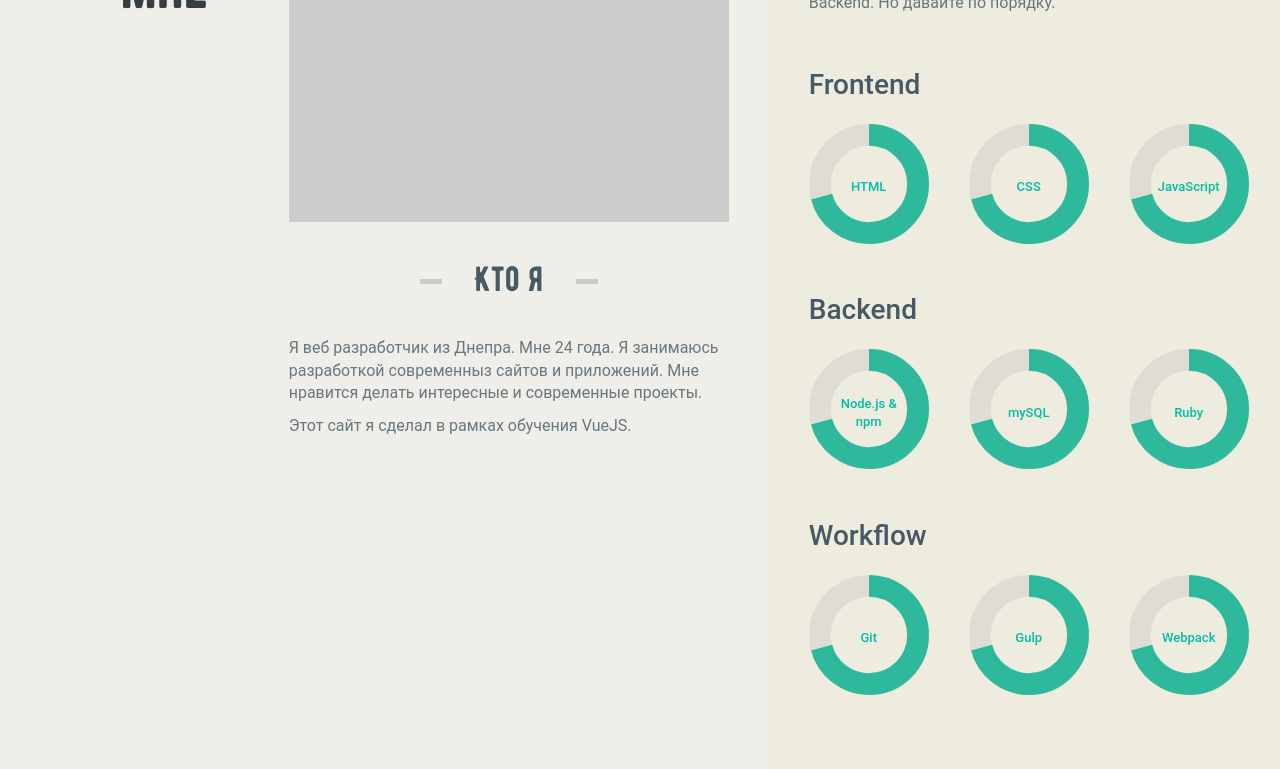
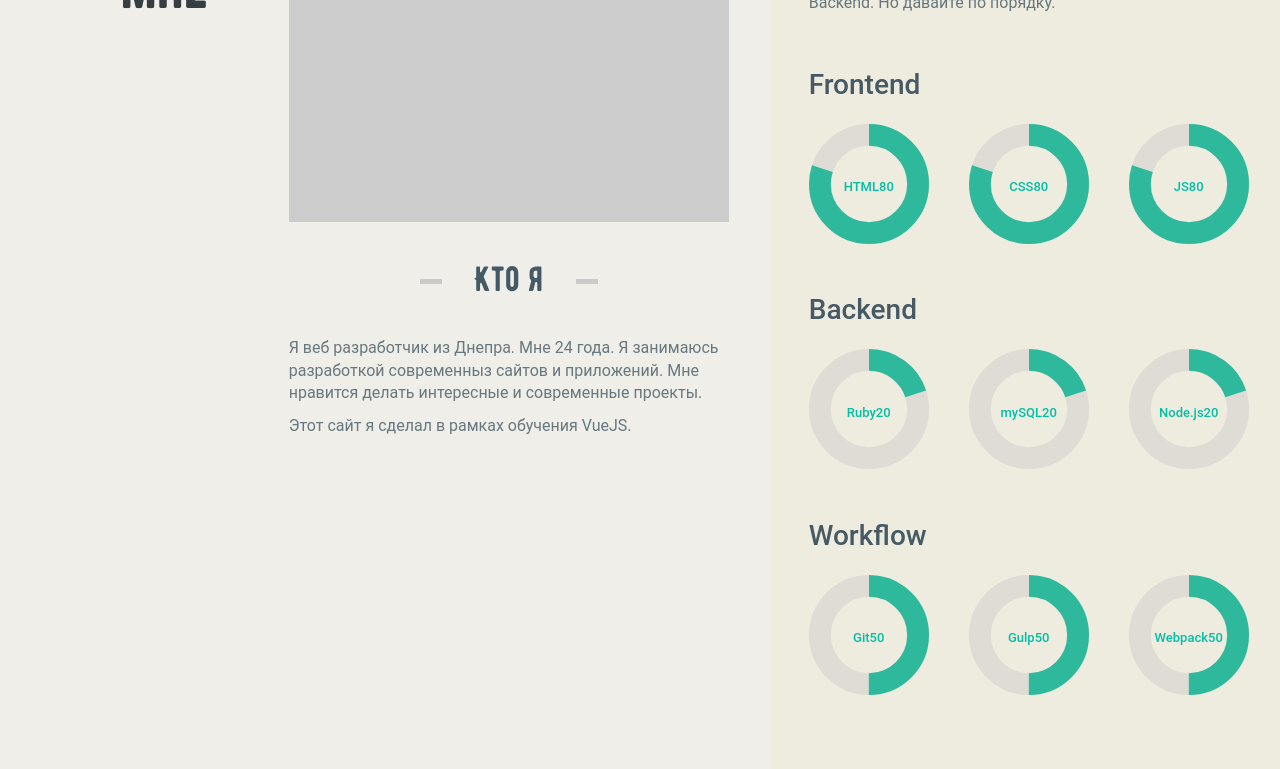
Before and after one commit to BeMoreHuman/BeMoreHuman.github.io, a Vue app: page /about in a window 1280 px wide. Shown: the part 940-1709 px from the top of the page. Built offline with nearby package versions, Linux system fonts and the light colour scheme; a web font is replaced by a local one.

Commit message:
About page, rewrite skill list

```diff
--- a/src/App.vue
+++ b/src/App.vue
@@ -1,6 +1,7 @@
 <template>
   <div id="app">
     <div id="nav">
+      <router-link to="/practice">Practice</router-link> |
       <router-link to="/">Home</router-link> |
       <router-link to="/about">About</router-link> |
       <router-link to="/welcome">Welcome</router-link> |
--- a/src/router.js
+++ b/src/router.js
@@ -37,8 +37,16 @@ export default new Router({
     {
       path: "/blog",
       name: "blog",
+      component: () => import(/* webpackChunkName: "blog" */ "./views/Blog.vue")
+    },
+    {
+      path: "/practice",
+      name: "practice",
       component: () =>
-        import(/* webpackChunkName: "works" */ "./views/Blog.vue")
+        import(/* webpackChunkName: "practice" */ "./views/Practice.vue")
     }
   ]
+  // scrollBehavior(to, from, savedPosition) {
+  //   return { x: 0, y: 0 };
+  // }
 });
--- a/src/views/About.vue
+++ b/src/views/About.vue
@@ -34,81 +34,15 @@
       <article class="about-article about-article--right">
         <h3 class="about-article__subtitle">Чем я могу быть вам полезен</h3>
         <p class="about-article__text">Больше всего меня привлекает Frontend разработка, но я также знаком и могу решать не сложные задачи на Backend. Но давайте по порядку.</p>
-        <div class="about-article__skills">
-          <h4 class="skills__title">Frontend</h4>
+        <div v-for="item in qualification" class="about-article__skills">
+          <h4 class="skills__title">{{item.occupation}}</h4>
           <ul class="skills__list">
-            <li class="skills__item">
+            <li v-for="skill in item.skillList" class="skills__item">
               <svg class="skills__circle circle" viewBox="0 0 110 110" width="120" height="120">
                 <circle class="circle__first" r="45" cx="50%" cy="50%" fill="none"></circle>
-                <circle class="circle-90 circle__second" r="45" cx="50%" cy="50%" transform="rotate(-90 55 55)" style="transition-delay: 0s;"></circle>
+                <circle v-bind:class="'circle__' + skill.skillLevel" class="circle__second" r="45" cx="50%" cy="50%" transform="rotate(-90 55 55)"></circle>
               </svg>
-              <p class="skills__name">HTML</p>
-            </li>
-            <li class="skills__item">
-              <svg class="skills__circle circle" viewBox="0 0 110 110" width="120" height="120">
-                <circle class="circle__first" r="45" cx="50%" cy="50%" fill="none"></circle>
-                <circle class="circle-90 circle__second" r="45" cx="50%" cy="50%" transform="rotate(-90 55 55)" style="transition-delay: 0s;"></circle>
-              </svg>
-              <p class="skills__name">CSS</p>
-            </li>
-            <li class="skills__item">
-              <svg class="skills__circle circle" viewBox="0 0 110 110" width="120" height="120">
-                <circle class="circle__first" r="45" cx="50%" cy="50%" fill="none"></circle>
-                <circle class="circle-90 circle__second" r="45" cx="50%" cy="50%" transform="rotate(-90 55 55)" style="transition-delay: 0s;"></circle>
-              </svg>
-              <p class="skills__name">JavaScript</p>
-            </li>
-          </ul>
-        </div>
-        <div class="about-article__skills">
-          <h4 class="skills__title">Backend</h4>
-          <ul class="skills__list">
-            <li class="skills__item">
-              <svg class="skills__circle circle" viewBox="0 0 110 110" width="120" height="120">
-                <circle class="circle__first" r="45" cx="50%" cy="50%" fill="none"></circle>
-                <circle class="circle-90 circle__second" r="45" cx="50%" cy="50%" transform="rotate(-90 55 55)" style="transition-delay: 0s;"></circle>
-              </svg>
-              <p class="skills__name">Node.js & npm</p>
-            </li>
-            <li class="skills__item">
-              <svg class="skills__circle circle" viewBox="0 0 110 110" width="120" height="120">
-                <circle class="circle__first" r="45" cx="50%" cy="50%" fill="none"></circle>
-                <circle class="circle-90 circle__second" r="45" cx="50%" cy="50%" transform="rotate(-90 55 55)" style="transition-delay: 0s;"></circle>
-              </svg>
-              <p class="skills__name">mySQL</p>
-            </li>
-            <li class="skills__item">
-              <svg class="skills__circle circle" viewBox="0 0 110 110" width="120" height="120">
-                <circle class="circle__first" r="45" cx="50%" cy="50%" fill="none"></circle>
-                <circle class="circle-90 circle__second" r="45" cx="50%" cy="50%" transform="rotate(-90 55 55)" style="transition-delay: 0s;"></circle>
-              </svg>
-              <p class="skills__name">Ruby</p>
-            </li>
-          </ul>
-        </div>
-        <div class="about-article__skills">
-          <h4 class="skills__title">Workflow</h4>
-          <ul class="skills__list">
-            <li class="skills__item">
-              <svg class="skills__circle circle" viewBox="0 0 110 110" width="120" height="120">
-                <circle class="circle__first" r="45" cx="50%" cy="50%" fill="none"></circle>
-                <circle class="circle-90 circle__second" r="45" cx="50%" cy="50%" transform="rotate(-90 55 55)" style="transition-delay: 0s;"></circle>
-              </svg>
-              <p class="skills__name">Git</p>
-            </li>
-            <li class="skills__item">
-              <svg class="skills__circle circle" viewBox="0 0 110 110" width="120" height="120">
-                <circle class="circle__first" r="45" cx="50%" cy="50%" fill="none"></circle>
-                <circle class="circle-90 circle__second" r="45" cx="50%" cy="50%" transform="rotate(-90 55 55)" style="transition-delay: 0s;"></circle>
-              </svg>
-              <p class="skills__name">Gulp</p>
-            </li>
-            <li class="skills__item">
-              <svg class="skills__circle circle" viewBox="0 0 110 110" width="120" height="120">
-                <circle class="circle__first" r="45" cx="50%" cy="50%" fill="none"></circle>
-                <circle class="circle-90 circle__second" r="45" cx="50%" cy="50%" transform="rotate(-90 55 55)" style="transition-delay: 0s;"></circle>
-              </svg>
-              <p class="skills__name">Webpack</p>
+              <p class="skills__name">{{skill.skillTitle}}{{skill.skillLevel}}</p>
             </li>
           </ul>
         </div>
@@ -168,7 +102,61 @@ export default {
     SocialLinks
   },
   data: function() {
-    return {};
+    return {
+      qualification: [
+        {
+          occupation: "Frontend",
+          skillList: [
+            {
+              skillTitle: "HTML",
+              skillLevel: "80"
+            },
+            {
+              skillTitle: "CSS",
+              skillLevel: "80"
+            },
+            {
+              skillTitle: "JS",
+              skillLevel: "80"
+            }
+          ]
+        },
+        {
+          occupation: "Backend",
+          skillList: [
+            {
+              skillTitle: "Ruby",
+              skillLevel: "20"
+            },
+            {
+              skillTitle: "mySQL",
+              skillLevel: "20"
+            },
+            {
+              skillTitle: "Node.js",
+              skillLevel: "20"
+            }
+          ]
+        },
+        {
+          occupation: "Workflow",
+          skillList: [
+            {
+              skillTitle: "Git",
+              skillLevel: "50"
+            },
+            {
+              skillTitle: "Gulp",
+              skillLevel: "50"
+            },
+            {
+              skillTitle: "Webpack",
+              skillLevel: "50"
+            }
+          ]
+        }
+      ]
+    };
   },
   methods: {}
 };
@@ -494,8 +482,38 @@ export default {
   }
   &__second {
     stroke: #1bb696;
-    stroke-dasharray: 200;
+    stroke-dasharray: 0 282.6;
     stroke-opacity: 0.9;
+  }
+  &__10 {
+    stroke-dasharray: 28.26 282.6;
+  }
+  &__20 {
+    stroke-dasharray: 56.52 282.6;
+  }
+  &__30 {
+    stroke-dasharray: 84.78 282.6;
+  }
+  &__40 {
+    stroke-dasharray: 113.04 282.6;
+  }
+  &__50 {
+    stroke-dasharray: 141.3 282.6;
+  }
+  &__60 {
+    stroke-dasharray: 169.56 282.6;
+  }
+  &__70 {
+    stroke-dasharray: 197.82 282.6;
+  }
+  &__80 {
+    stroke-dasharray: 226.08 282.6;
+  }
+  &__90 {
+    stroke-dasharray: 254.34 282.6;
+  }
+  &__100 {
+    stroke-dasharray: 282.6 282.6;
   }
 }
 
@@ -574,4 +592,7 @@ export default {
     }
   }
 }
+
+@media all and (max-width: 1799px) {
+}
 </style>
--- a/src/views/Blog.vue
+++ b/src/views/Blog.vue
@@ -145,7 +145,6 @@ export default {
     &--active {
       font-weight: 500;
       color: #00bfa5;
-
       border-right: 3px solid #00bfa5;
     }
   }
@@ -182,7 +181,7 @@ export default {
     }
   }
   &:before {
-    content: '';
+    content: "";
     position: absolute;
     top: 0;
     left: 0;
--- a/src/views/Welcome.vue
+++ b/src/views/Welcome.vue
@@ -316,7 +316,7 @@ export default {
   border-radius: 5px;
   background: transparent;
 
-  /*font-family: Roboto;*/
+  font-family: Roboto;
   font-size: 16px;
   font-weight: 500;
   line-height: 1;
--- a/vue.config.js
+++ b/vue.config.js
@@ -13,8 +13,7 @@ module.exports = {
   pluginOptions: {
     "style-resources-loader": {
       preProcessor: "scss",
-      patterns: [
-      ]
+      patterns: []
     }
   }
 };
```
